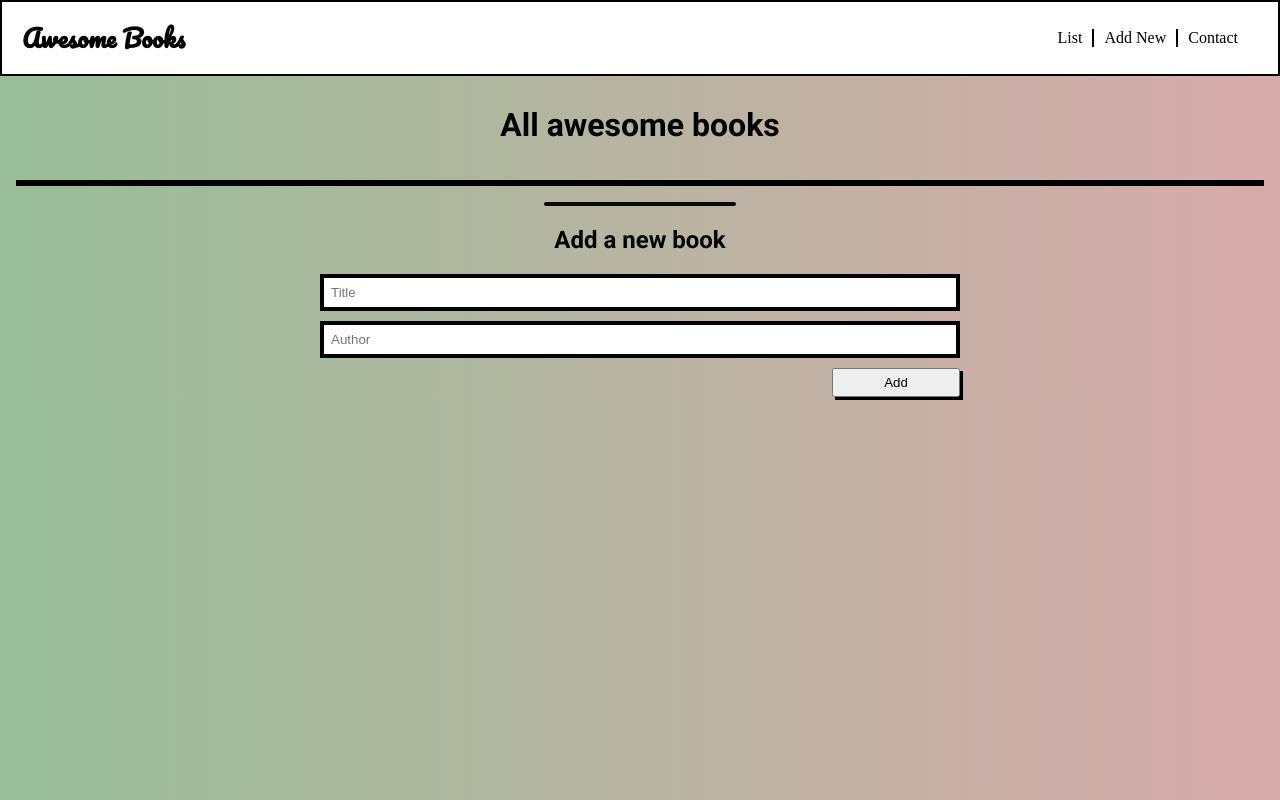
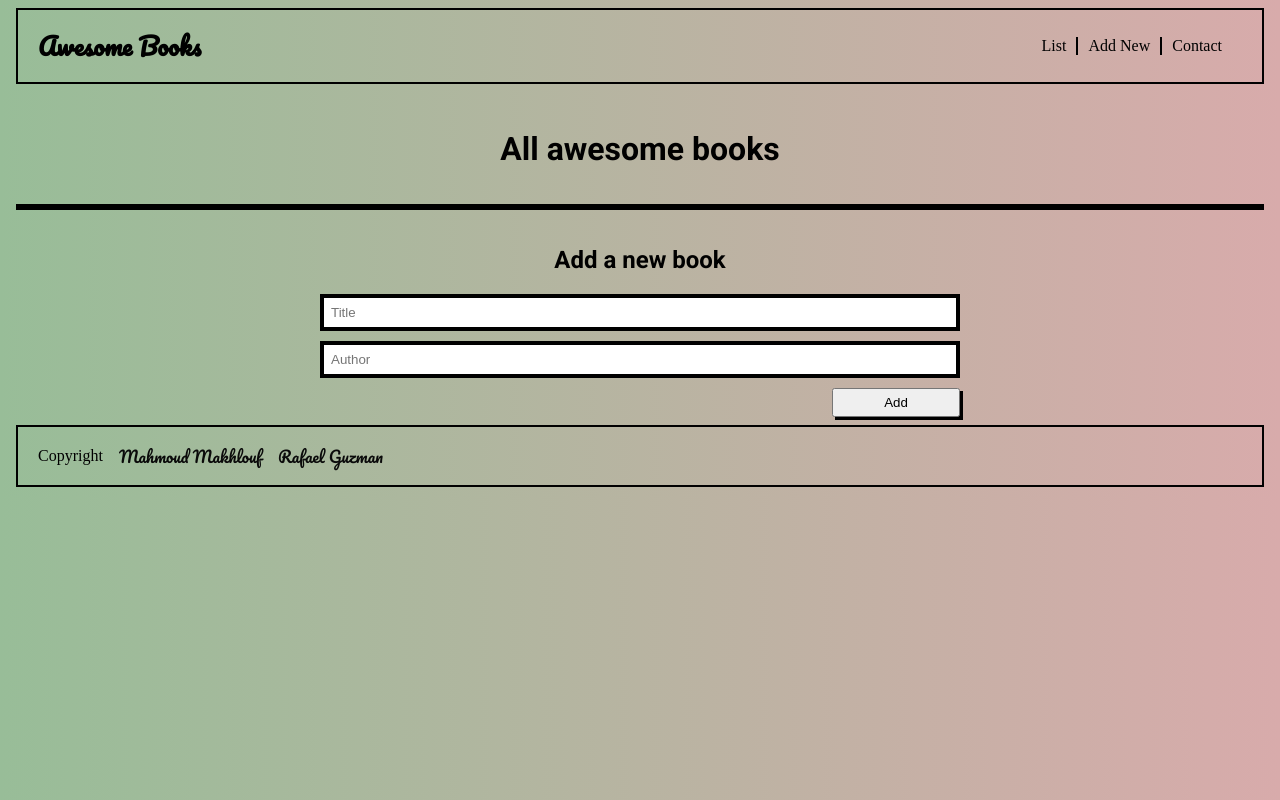
Before and after one commit to devMahmoud/awesome-books, a plain HTML site: page index.html in a window 1280 px wide. Drawn offline with Linux system fonts and the light colour scheme.

Commit message:
add footer

```diff
--- a/index.html
+++ b/index.html
@@ -13,6 +13,7 @@
     <title>Awesome Books</title>
 </head>
 <body>
+    <main>
         <header>
             <div class="menu-container">
                 <h2>Awesome Books</h2>
@@ -24,6 +25,7 @@
                     </ul>
                 </nav>
             </div>
+            <p class="date"></p>
           </header>
 
         <h1 class="title">All awesome books</h1>
@@ -32,7 +34,6 @@
 
         </section>
 
-    <hr class="section-devider">
 
         <section class="new-book-container">
             <h2 class="new-book-title">Add a new book</h2>
@@ -43,6 +44,16 @@
             </form>
         </section>
 
+        <footer>
+            <div class="footer">
+                <p>Copyright</p>
+                <a href="https://github.com/devMahmoud">Mahmoud Makhlouf</a>
+                <a href="https://github.com/rega1237">Rafael Guzman</a>
+            </div>
+        </footer>
+    </main>
+
+
     <script src="script.js"></script>
 </body>
 </html>
--- a/styles.css
+++ b/styles.css
@@ -8,10 +8,18 @@ body {
   background: linear-gradient(to right, rgb(152, 189, 152), rgb(216, 171, 171));
 }
 
+main {
+  display: flex;
+  flex-direction: column;
+}
+
+header {
+  margin: 0.5rem 1rem;
+}
+
 .menu-container {
   display: flex;
   top: 0;
-  background-color: white;
   justify-content: space-between;
   align-items: center;
   padding: 15px 20px;
@@ -34,13 +42,18 @@ body {
 }
 
 .principal-menu li:hover {
-  color:rgb(152, 189, 152)
+  color:rgb(58, 233, 15)
 }
 
 .middle-nav {
   border-left: solid 2px black;
   border-right: solid 2px black;
   padding: 0 10px;
+}
+
+.date {
+  text-align: right;
+  margin-top: 0.5rem;
 }
 
 .title {
@@ -109,3 +122,23 @@ body {
   padding: 5px;
   box-shadow: 3px 3px black;
 }
+
+footer {
+  width: 100%;
+  padding: 0.5rem 1rem;
+  align-self: flex-end;
+}
+
+.footer {
+  display: flex;
+  border: 2px solid black;
+  padding: 15px 20px;
+  align-items: center;
+}
+
+.footer a {
+  margin-left: 1rem;
+  text-decoration: none;
+  color: #0a0a0a;
+  font-family: 'Pacifico', cursive;
+}
```
Lines whose indentation alone changed are shown as unchanged.
